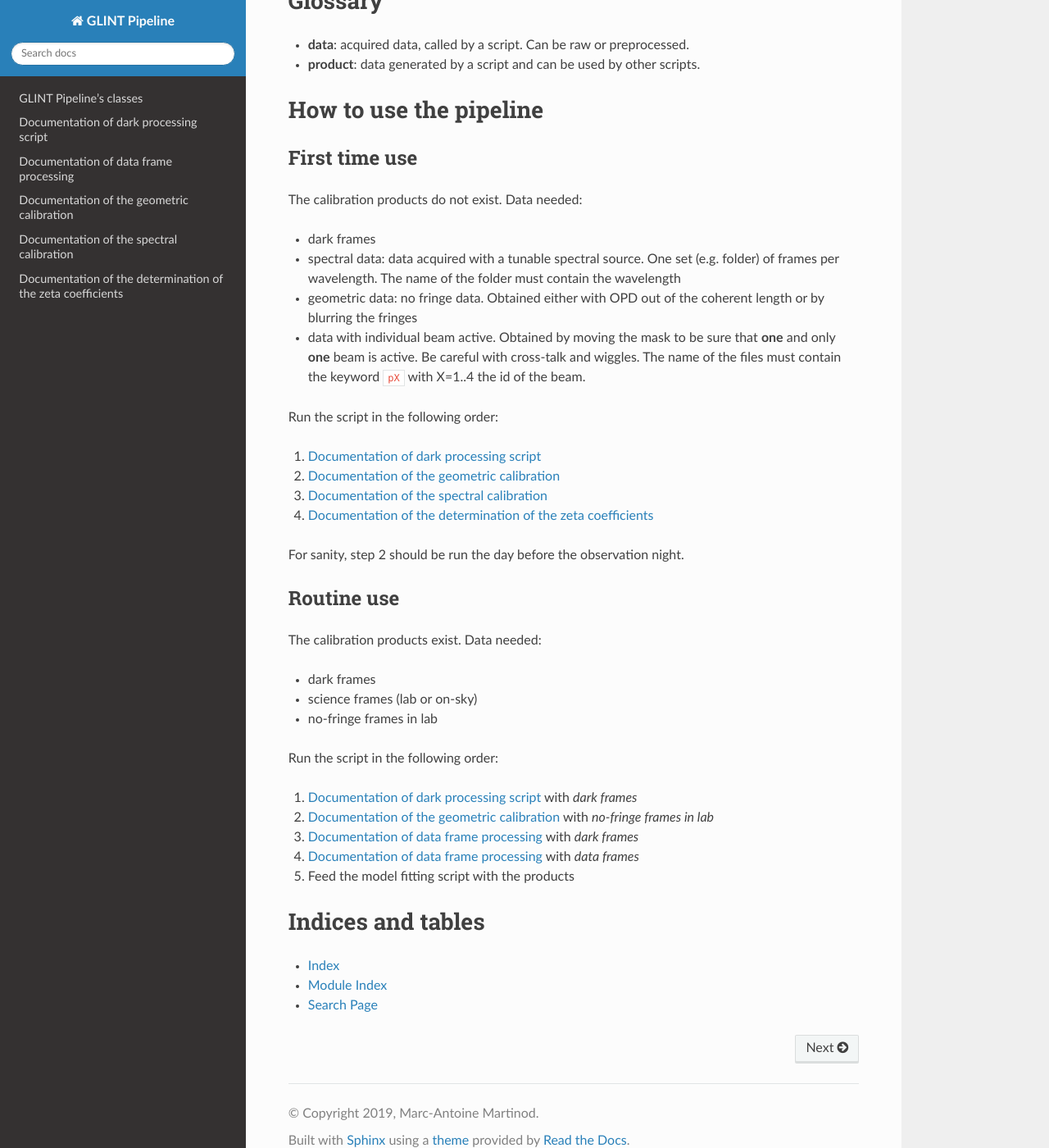
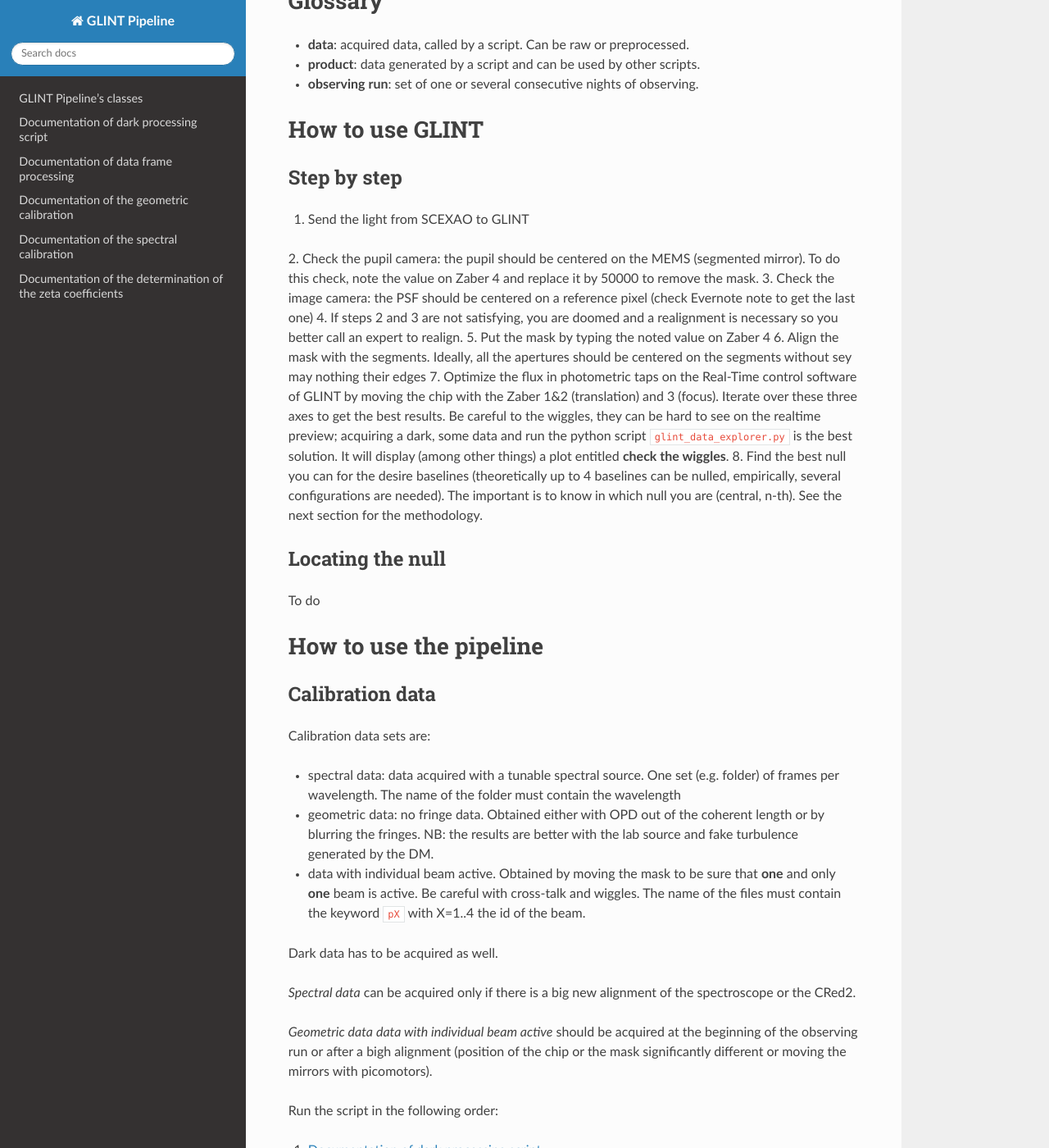
Before and after one commit to SAIL-Labs/GLINTPipeline, a Sphinx documentation site: the page built from docs/source/index.rst, in a window 1280 px wide and 1400 px high, scrolled down 1031 px. Shown: the whole window at 82% size. Built offline with Sphinx 7.4.7 and the Read the Docs theme 2.0.0, drawn with Linux system fonts in a browser that asks for light colours; some of the changed text lies outside the part shown.

Commit message:
add new features about how to use GLINT and its pipeline

```diff
--- a/docs/source/index.rst
+++ b/docs/source/index.rst
@@ -47,36 +47,60 @@ Glossary
 ========
 * **data**: acquired data, called by a script. Can be raw or preprocessed.
 * **product**: data generated by a script and can be used by other scripts.
+* **observing run**: set of one or several consecutive nights of observing.
+
+How to use GLINT
+================
+Step by step
+------------
+1. Send the light from SCEXAO to GLINT
+2. Check the pupil camera: the pupil should be centered on the MEMS (segmented mirror).
+To do this check, note the value on Zaber 4 and replace it by 50000 to remove the mask.
+3. Check the image camera: the PSF should be centered on a reference pixel (check Evernote note to get the last one)
+4. If steps 2 and 3 are not satisfying, you are doomed and a realignment is necessary so you better call an expert to realign.
+5. Put the mask by typing the noted value on Zaber 4
+6. Align the mask with the segments. Ideally, all the apertures should be centered on the segments without sey may nothing their edges
+7. Optimize the flux in photometric taps on the Real-Time control software of GLINT by moving the chip with the Zaber 1&2 (translation) and 3 (focus).
+Iterate over these three axes to get the best results. Be careful to the wiggles, they can be hard to see on the realtime preview; acquiring a dark, some data and run the python script ``glint_data_explorer.py`` is the best solution. It will display (among other things) a plot entitled **check the wiggles**.
+8. Find the best null you can for the desire baselines (theoretically up to 4 baselines can be nulled, empirically, several configurations are needed). The important is to know in which null you are (central, n-th). See the next section for the methodology.
+
+Locating the null
+-----------------
+To do
 
 How to use the pipeline
 =======================
-First time use
---------------
-The calibration products do not exist.
-Data needed:
+Calibration data
+----------------
+Calibration data sets are:
 
-* dark frames
 * spectral data: data acquired with a tunable spectral source. One set (e.g. folder) of frames per wavelength. The name of the folder must contain the wavelength
-* geometric data: no fringe data. Obtained either with OPD out of the coherent length or by blurring the fringes
+* geometric data: no fringe data. Obtained either with OPD out of the coherent length or by blurring the fringes. NB: the results are better with the lab source and fake turbulence generated by the DM.
 * data with individual beam active. Obtained by moving the mask to be sure that **one** and only **one** beam is active. Be careful with cross-talk and wiggles. The name of the files must contain the keyword ``pX`` with X=1..4 the id of the beam.
+
+Dark data has to be acquired as well.
+
+*Spectral data* can be acquired only if there is a big new alignment of the spectroscope or the CRed2.
+
+*Geometric data* *data with individual beam active* should be acquired at the beginning of the observing run or after a bigh alignment (position of the chip or the mask significantly different or moving the mirrors with picomotors).
+
 
 Run the script in the following order:
 
 1. :doc:`glint_dark`
-2. :doc:`glint_geometric_calibration`
-3. :doc:`glint_spectral_calibration`
-4. :doc:`glint_zeta_coeff`
+2. :doc:`glint_geometric_calibration` with *geometric data*
+3. :doc:`glint_spectral_calibration` with *spectral data*
+4. :doc:`glint_zeta_coeff` with *data with individual beam active*
 
 For sanity, step 2 should be run the day before the observation night.
 
 Routine use
--------------
+-----------
 The calibration products exist.
-Data needed:
-
+Data stes to acquire are:
 * dark frames
+* geometric data
 * science frames (lab or on-sky)
-* no-fringe frames in lab
 
 Run the script in the following order:
 
```
